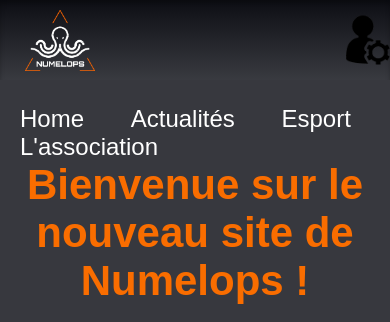
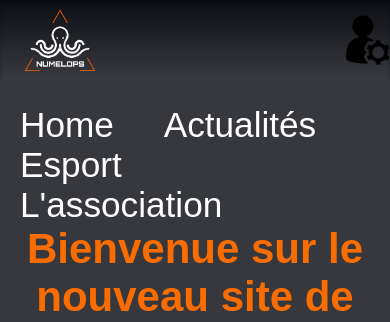
Before and after one commit to nicoHersant/numetrans, a PHP site: page /index.php in a window 390 px wide; the page is wider, and only the part inside the window is pictured. Shown: the top 322 px of that part. Run offline with PHP 8.4, Linux system fonts and the light colour scheme.

Commit message:
optimize header

```diff
--- a/assets/css/block/header.css
+++ b/assets/css/block/header.css
@@ -2,21 +2,24 @@
   height: 80px;
   background: linear-gradient(180deg, #0D0E14 0%, rgba(34, 37, 50, 0.442708) 99.99%, rgba(255, 255, 255, 0) 100%), #4B4B4B;
   box-shadow: 0 4px 4px rgba(0, 0, 0, 0.25), inset 0 4px 4px rgba(0, 0, 0, 0.25);
+  font-size: 2em;
 }
 
 #header nav {
-  font-size: 24px;
   float: right;
   margin-top: 25px;
 }
 
 #header nav a {
   padding: 4px 20px;
-  font-size: 1em;
   color: #fff;
   text-decoration: none;
 }
-
+@media only screen and (max-width: 900px) {
+  #header {
+    font-size: 2.2em;
+  }
+}
 #header nav a:hover, #header nav a:focus, #header nav a:active {
   background-color: rgba(249, 109, 0, 0.7);
 }
```
